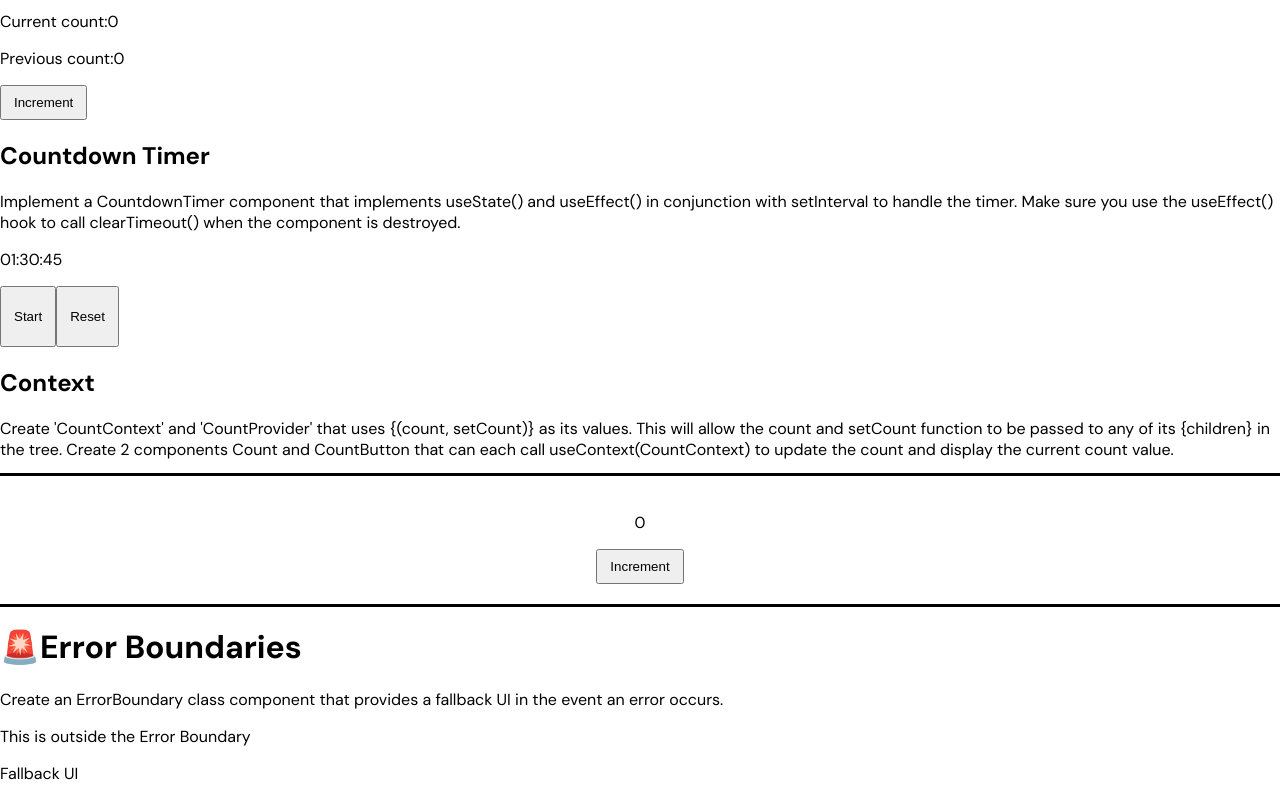
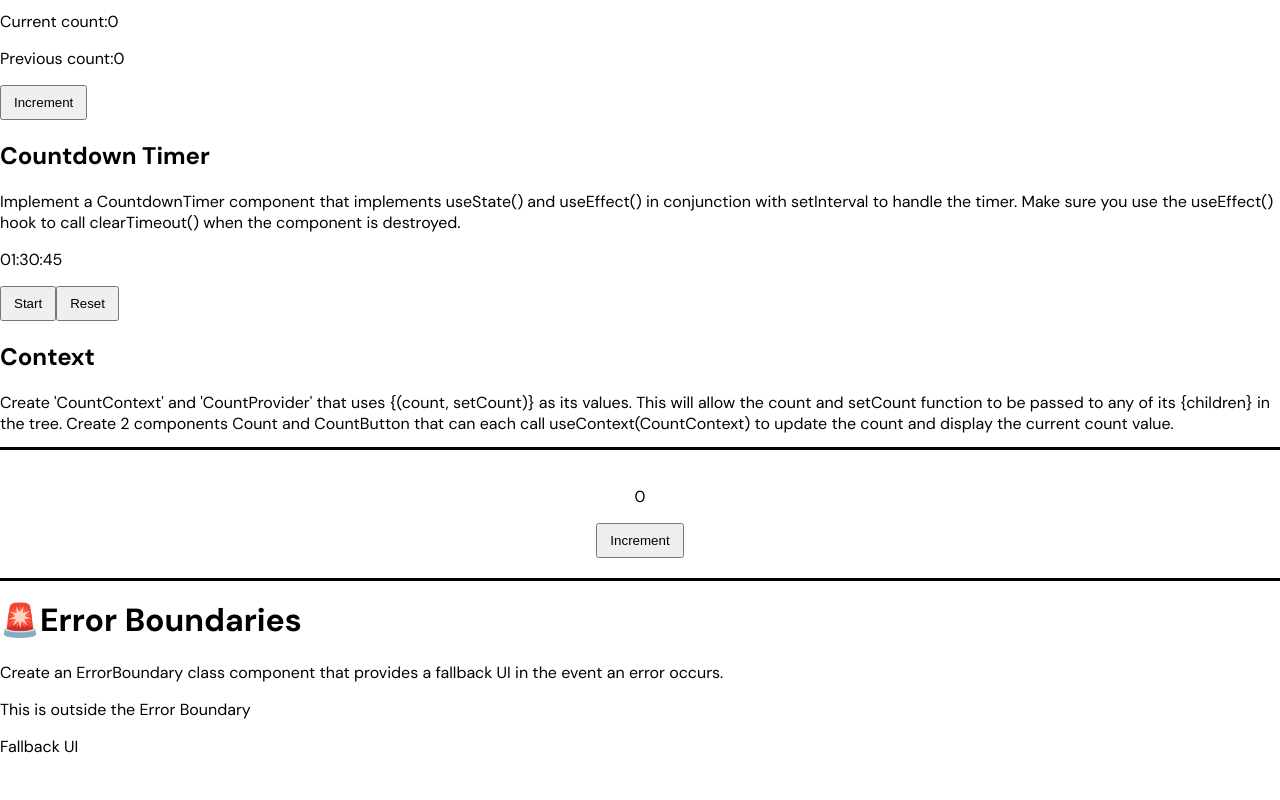
Before and after one commit to caoviv/Fireship.io-React-Challenges, a React (Create React App) app: page / in a window 1280 px wide. Shown: the part 1008-1808 px from the top of the page. After the commit the page ends 1781 px from the top, so only its background shows below. Built offline with nearby package versions, Linux system fonts and the light colour scheme.

Commit message:
remove p tags from button text

```diff
--- a/src/components/CountdownTimer.jsx
+++ b/src/components/CountdownTimer.jsx
@@ -58,10 +58,10 @@ function CountdownTimer({ hr, min, sec }) {
         {timeFormat(h)}:{timeFormat(m)}:{timeFormat(s)}
       </p>
       <button className="Button" onClick={handlePause}>
-        {paused ? <p>Start</p> : <p>Pause</p>}
+        {paused ? "Start" : "Pause"}
       </button>
       <button className="Button" onClick={handleReset}>
-        <p>Reset</p>
+        Reset
       </button>
     </div>
   );
--- a/src/components/LoadingButton.jsx
+++ b/src/components/LoadingButton.jsx
@@ -11,7 +11,7 @@ function LoadingButton(props) {
       </p>
       <div className="ChallengeSolutionWrapper">
         <button className="Button" onClick={props.onClick}>
-          {props.loadingState ? props.label : <p>loading</p>}
+          {props.loadingState ? props.label : "Loading"}
         </button>
       </div>
     </div>
```
